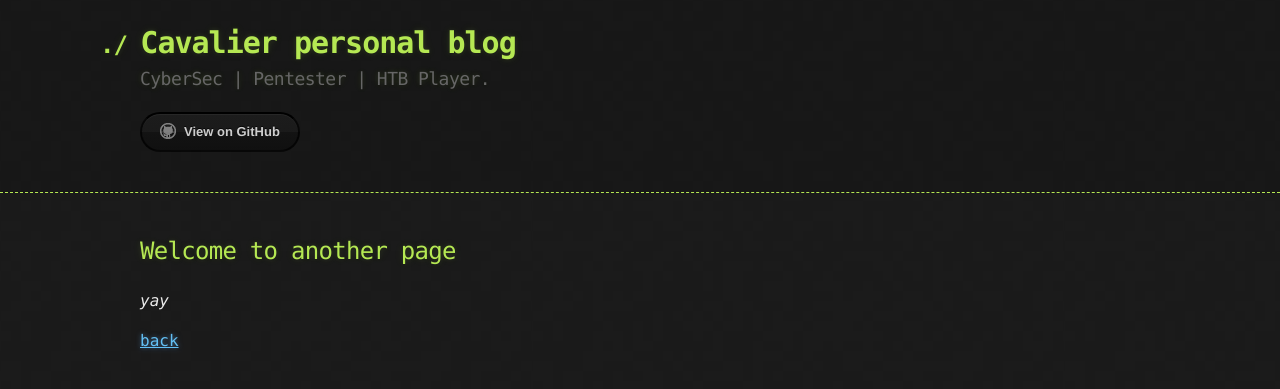
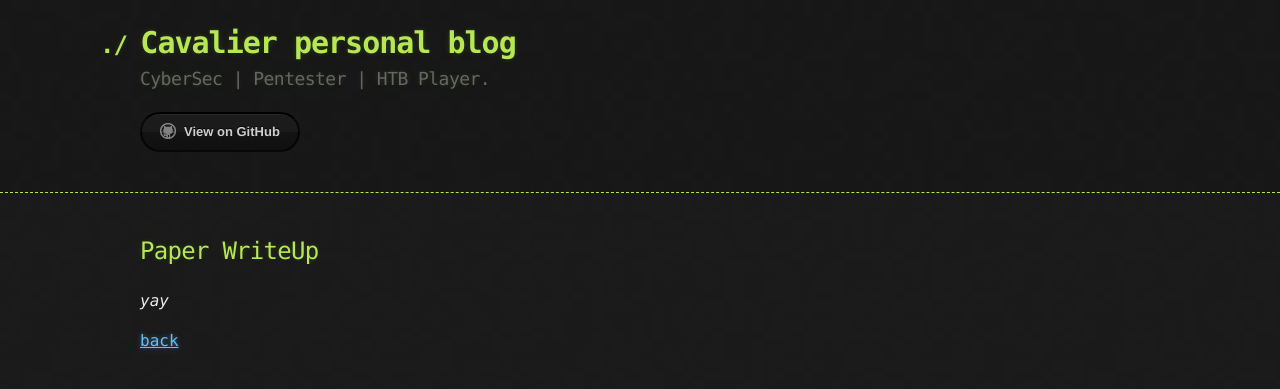
Before and after one commit to Cavalierz/Cavalierz.github.io, a Jekyll site: the page built from HTB/Paper.md, in a window 1280 px wide. Shown: the top 389 px of the page. Built offline with Jekyll 4.4.1, drawn with Linux system fonts in a browser that asks for light colours; our own code applies the rules of GitHub Pages for plain Markdown files.

Commit message:
Update Paper.md

```diff
--- a/HTB/Paper.md
+++ b/HTB/Paper.md
@@ -2,7 +2,7 @@
 layout: default
 ---
 
-## Welcome to another page
+## Paper WriteUp
 
 _yay_
 
```
